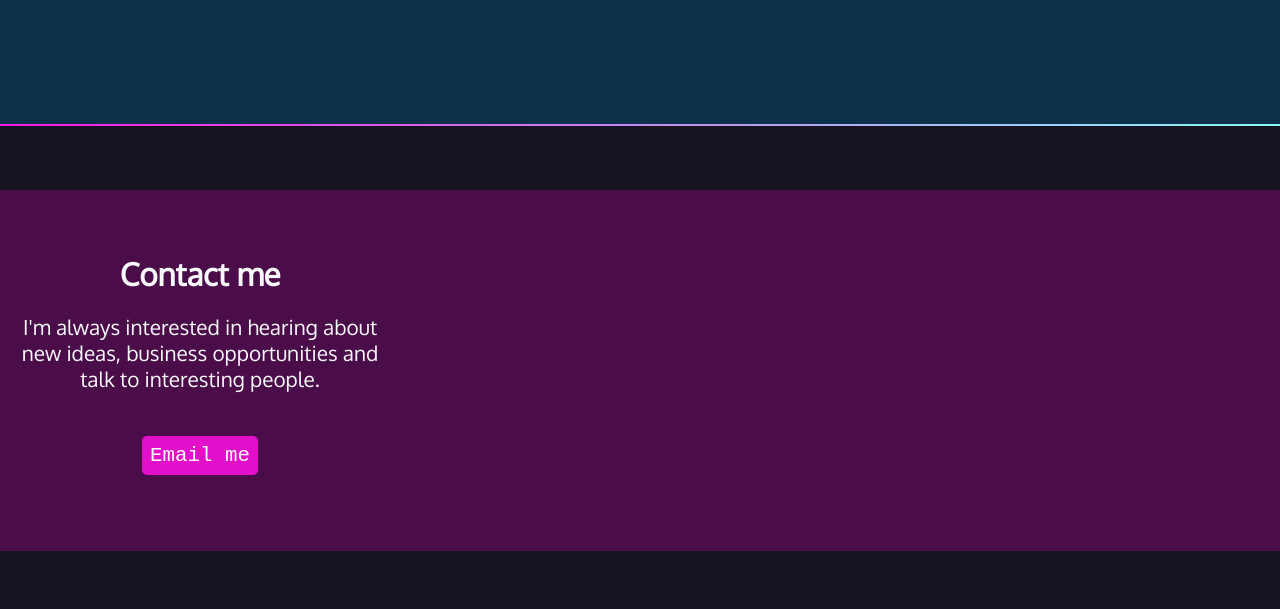
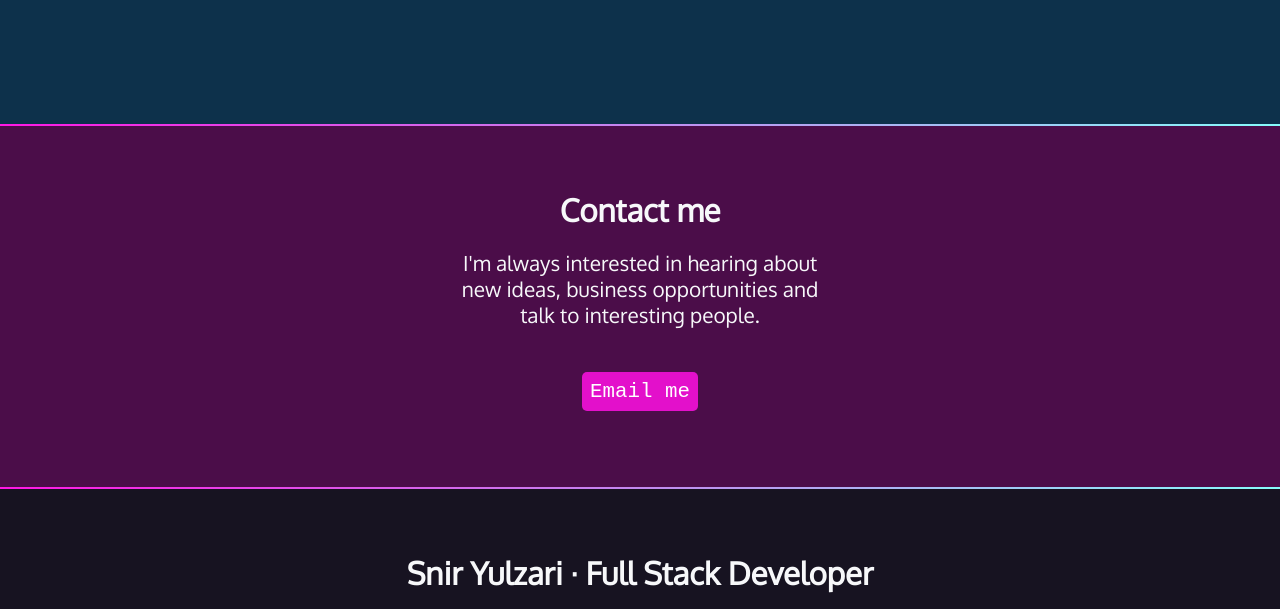
Before and after one commit to sniryulzari/sniryulzari.site, a website: page index.html in a window 1280 px wide. Shown: the part 2720-3329 px from the top of the page. Drawn offline with Linux system fonts and the light colour scheme; a web font is replaced by a local one.

Commit message:
magenta lime

```diff
--- a/css/style.css
+++ b/css/style.css
@@ -102,7 +102,7 @@ img {
 /* contact section */
 
 #contact {
-  /* width: 400px; */
+  width: 400px;
   text-align: center;
   margin: 0 auto;
   padding: 4rem 0.5rem;
@@ -282,9 +282,6 @@ footer ul {
   #projects .reverse ul {
     justify-content: flex-start;
   }
-  #contact {
-    width: 400px;
-  }
 }
 @media (min-width: 850px) {
   nav {
@@ -298,9 +295,8 @@ footer ul {
   }
 }
 
-@media(min-width: 450px) {
+@media(max-width: 399px) {
   #contact {
-    width: 400px;
-    margin: 4rem 0;
+    width: auto;
   }
 };
```
